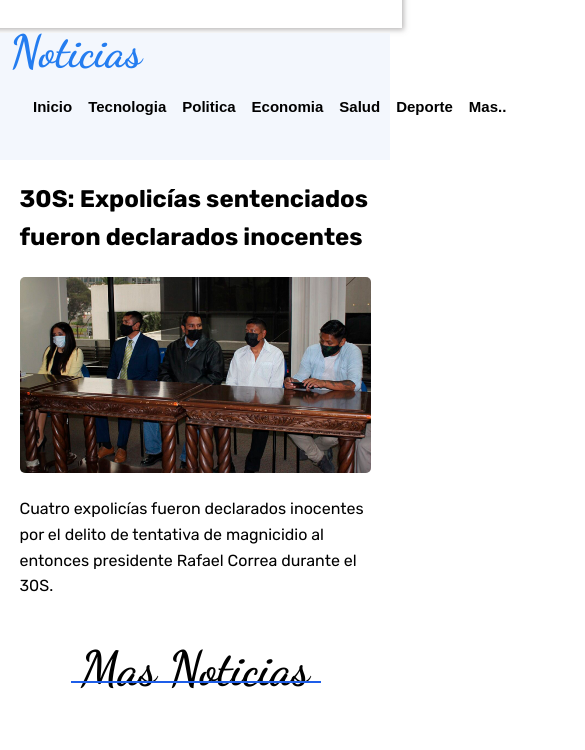
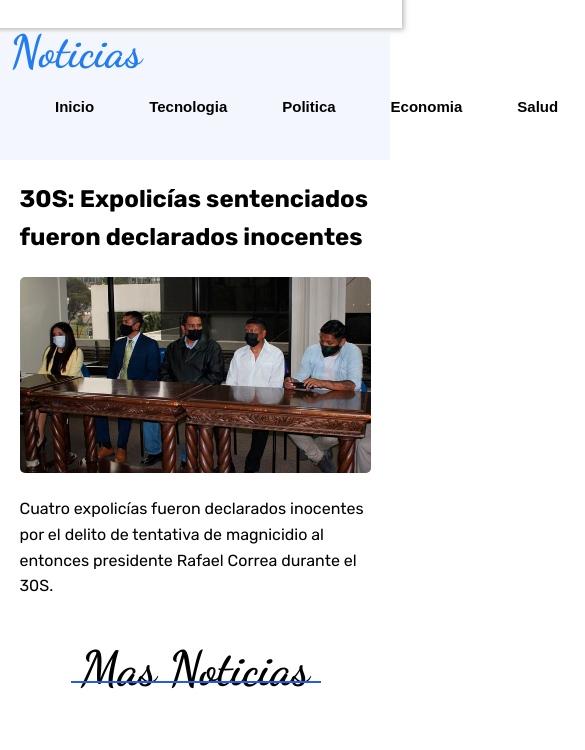
Before and after one commit to Patonike20/Noticias-Pato, a plain HTML site: page index.html in a window 390 px wide. Shown: the part 94-844 px from the top of the page, 585 px wide, since content can reach past the window. Drawn offline with Linux system fonts and the light colour scheme; a script that the page names is missing.

Commit message:
Update style.css

```diff
--- a/css/style.css
+++ b/css/style.css
@@ -174,13 +174,15 @@ padding:0;
 /* DISPOSITIVOS MOVILES */
 
   @media (max-width:750px) {
-    .enlaces-menu li a{
+   .enlaces-menu li a{
         font-size: 15px;
-        margin: -17px;
+        margin: -20px;
         transition: 0.3s;
+        padding: 20px;
     }
     .enlaces-menu li {
         margin-top: 20px;
+        margin-left: 5px;
     }
     nav {
         padding: 25px;
@@ -191,6 +193,8 @@ padding:0;
         top: 65px;
         font-size: 45px;
     }
+    .enlaces-menu li a.none {
+        display: none;
 }
 
 /* Animaciones */
```
